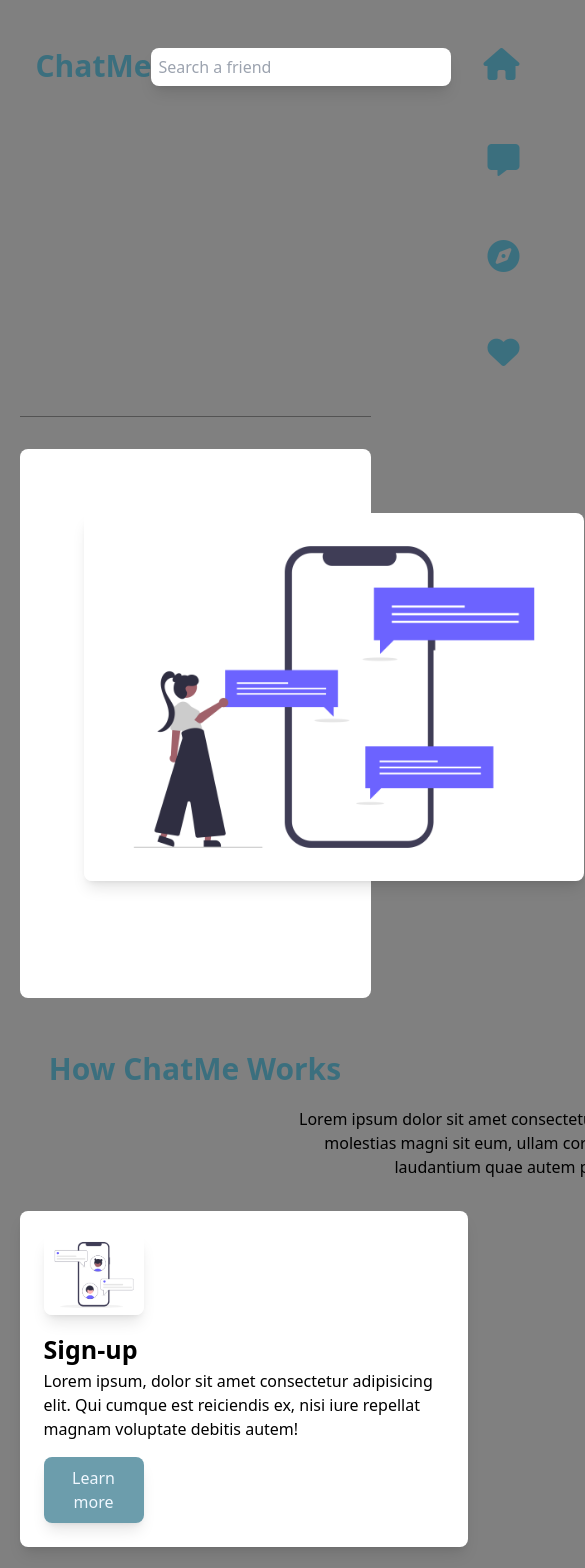
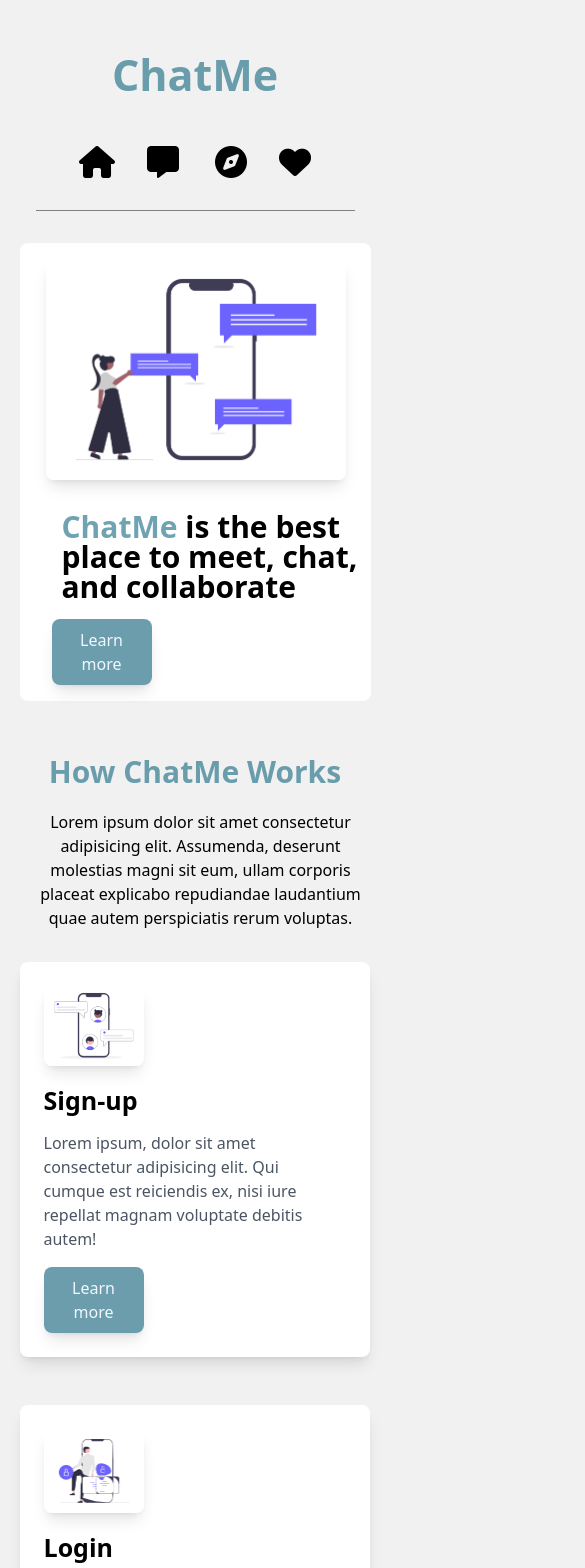
Before and after one commit to EdwardApersil/react-app, a React (Create React App) app: page / in a window 390 px wide. Shown: the top 1568 px of the page, 585 px wide, since content can reach past the window. Built offline with nearby package versions, Linux system fonts and the light colour scheme.

Commit message:
Made changes

```diff
--- a/src/components/Cta.jsx
+++ b/src/components/Cta.jsx
@@ -15,7 +15,7 @@ const Cta = () => {
                     </div>
                 </div>
 
-                <div className="cta-img">
+                <div className="cta-img ">
                     <img src={content1} alt="image" />
                 </div>
             </div>
@@ -26,8 +26,8 @@ const Cta = () => {
 const Button = () => {
     return (
         <>
-            <div className="cta-button  rounded-lg shadow-lg ">
-                <button>Learn more</button>
+            <div className="cta-button  rounded-lg ">
+                <button className='shadow-lg'>Learn more</button>
             </div>
         </>
     )
--- a/src/components/Hero.jsx
+++ b/src/components/Hero.jsx
@@ -1,18 +1,18 @@
 import hero from '../images/hero.png'
 
 
-const number = 7;
+
 
 const Hero = () => {
     return (
         <>
-            <div className="hero bg-white rounded-lg">
+            <div className="hero grid sm:grid-cols-1 md:grid-cols-2  bg-white rounded-lg">
                 <div className="hero-image">
                     <img className='shadow-lg' src={hero} alt="hero" />
                 </div>
                 <div className="hero-content">
-                    <h1> <span className="span">ChatMe</span> {number} is the best place to meet, chat, and collaborate</h1>
-                    <p>Lorem ipsum dolor sit amet, consectetur adipisicing elit. Laboriosam error, sit quisquam culpa architecto aliquam placeat dolore beatae nihil quaerat tempore sint, inventore ut ipsum temporibus quos eligendi aut tempora!</p>
+                    <h1 className=''> <span className="span">ChatMe</span> is the best place to meet, chat, and collaborate</h1>
+                    <p className="w-10 hidden">Lorem ipsum dolor sit amet, consectetur adipisicing elit. Laboriosam error, sit quisquam culpa architecto aliquam placeat dolore beatae nihil quaerat tempore sint, inventore ut ipsum temporibus quos eligendi aut tempora!</p>
                     <Button />
                 </div>
             </div>
--- a/src/components/Nav.jsx
+++ b/src/components/Nav.jsx
@@ -2,26 +2,24 @@
 const Nav = () => {
     return (
         <>
-            <div id="nav" className=" p-4 text-end font-4lg ">
+            <div id="nav" className="sm:grid-cols-4 p-4 text-end font-4lg ">
                 <div className="logo">ChatMe</div>
                 <div className="form">
                     <form action="">
                         <input className="shadow-lg" type="text" placeholder="Search a friend"/>
                     </form>
                 </div>
-                <div>
-                    <button>
-                    <i className='fas fa-home'></i>
-                </button>
-                <button>
-                    <i className='fas fa-comment-alt'></i>
-                </button>
-                <button>
-                    <i className='fas fa-compass'></i>
-                </button>
-                <button>
-                    <i className='fas fa-heart'></i>
-                </button>
+                <div className="links flex-1">
+
+                        <a href=""><i className='fas fa-home'></i></a>
+
+                        <a href=""><i className='fas fa-comment-alt'></i>  </a>
+
+                        <a href=""> <i className='fas fa-compass'></i></a>
+
+                        <a href=""><i className='fas fa-heart'></i></a>
+
+
                 </div>
             </div>
         </>
--- a/src/components/New.jsx
+++ b/src/components/New.jsx
@@ -15,21 +15,21 @@ const New = () => {
                     <div className="card  shadow-lg">
                         <img className='shadow-lg' src={content1} alt="image" />
                         <h3>Sign-up</h3>
-                        <p>Lorem ipsum, dolor sit amet consectetur adipisicing elit. Qui cumque est reiciendis ex, nisi iure repellat magnam voluptate debitis autem!</p>
+                        <p className=' text-gray-600 text-base pt-3 font-normal'>Lorem ipsum, dolor sit amet consectetur adipisicing elit. Qui cumque est reiciendis ex, nisi iure repellat magnam voluptate debitis autem!</p>
                         <Button />
                     </div>
 
                     <div className="card  shadow-lg">
                         <img className='shadow-lg' src={content2} alt="image" />
                         <h3>Login</h3>
-                        <p>Lorem ipsum, dolor sit amet consectetur adipisicing elit. Qui cumque est reiciendis ex, nisi iure repellat magnam voluptate debitis autem!</p>
+                        <p className=" text-gray-600 text-base pt-3 font-normal">Lorem ipsum, dolor sit amet consectetur adipisicing elit. Qui cumque est reiciendis ex, nisi iure repellat magnam voluptate debitis autem!</p>
                         <Button />
                     </div>
 
                     <div className="card shadow-lg">
                         <img className='shadow-lg' src={content3} alt="image" />
                         <h3>Search a Friend</h3>
-                        <p>Lorem ipsum, dolor sit amet consectetur adipisicing elit. Qui cumque est reiciendis ex, nisi iure repellat magnam voluptate debitis autem!</p>
+                        <p className="t text-gray-600 text-base pt-3 font-normal">Lorem ipsum, dolor sit amet consectetur adipisicing elit. Qui cumque est reiciendis ex, nisi iure repellat magnam voluptate debitis autem!</p>
                         <Button />
                     </div>
 
--- a/src/components/Team.jsx
+++ b/src/components/Team.jsx
@@ -22,7 +22,7 @@ function Team() {
                                 <div className="px-6 mt-16">
                                     <div className="font-bold text-3xl text-center pb-1">Andres Berlin</div>
                                     <p className="text-gray-800 text-sm text-center">Chief Executive Officer</p>
-                                    <p className="text-center text-gray-600 text-base pt-3 font-normal">The CEO's role in raising a company's corporate IQ is to establish an atmosphere that promotes knowledge sharing and collaboration.</p>
+                                    <p className="text-center text-gray-600 text-base pt-3 font-normal">Lorem ipsum dolor sit amet consectetur adipisicing elit. Impedit nulla facere repellendus mollitia accusamus nemo quisquam aut rerum animi ex?</p>
                                     <div className="w-full flex justify-center pt-5 pb-5">
                                         <a href="javascript:void(0)" className="mx-5">
                                             <div>
@@ -61,7 +61,7 @@ function Team() {
                                 <div className="px-6 mt-16">
                                     <div className="font-bold text-3xl text-center pb-1">Silene Tokyo</div>
                                     <p className="text-gray-800 text-sm text-center">Product Design Head</p>
-                                    <p className="text-center text-gray-600 text-base pt-3 font-normal">The emphasis on innovation and technology in our companies has resulted in a few of them establishing global benchmarks in product design and development.</p>
+                                    <p className="text-center text-gray-600 text-base pt-3 font-normal">Lorem ipsum dolor sit amet consectetur adipisicing elit. Impedit nulla facere repellendus mollitia accusamus nemo quisquam aut rerum animi ex?</p>
                                     <div className="w-full flex justify-center pt-5 pb-5">
                                         <a href="javascript:void(0)" className="mx-5">
                                             <div>
@@ -100,7 +100,7 @@ function Team() {
                                 <div className="px-6 mt-16">
                                     <div className="font-bold text-3xl text-center pb-1">Johnson Stone</div>
                                     <p className="text-gray-800 text-sm text-center">Manager Development</p>
-                                    <p className="text-center text-gray-600 text-base pt-3 font-normal">Our services encompass the assessment and repair of property damage caused by water, fire, smoke, or mold. We can also be a part of the restoration.</p>
+                                    <p className="text-center text-gray-600 text-base pt-3 font-normal">Lorem ipsum dolor sit amet consectetur adipisicing elit. Impedit nulla facere repellendus mollitia accusamus nemo quisquam aut rerum animi ex?</p>
                                     <div className="w-full flex justify-center pt-5 pb-5">
                                         <a href="javascript:void(0)" className="mx-5">
                                             <div>
@@ -139,7 +139,7 @@ function Team() {
                                 <div className="px-6 mt-16">
                                     <div className="font-bold text-3xl text-center pb-1">Dean Jones</div>
                                     <p className="text-gray-800 text-sm text-center">Principal Software Engineer</p>
-                                    <p className="text-center text-gray-600 text-base pt-3 font-normal">An avid open-source developer who loves to be creative and inventive. I have 20 years of experience in the field.</p>
+                                    <p className="text-center text-gray-600 text-base pt-3 font-normal">Lorem ipsum dolor sit amet consectetur adipisicing elit. Impedit nulla facere repellendus mollitia accusamus nemo quisquam aut rerum animi ex?</p>
                                     <div className="w-full flex justify-center pt-5 pb-5">
                                         <a href="javascript:void(0)" className="mx-5">
                                             <div>
@@ -178,7 +178,7 @@ function Team() {
                                 <div className="px-6 mt-16">
                                     <div className="font-bold text-3xl text-center pb-1">Rachel Adams</div>
                                     <p className="text-gray-800 text-sm text-center">Product Design Head</p>
-                                    <p className="text-center text-gray-600 text-base pt-3 font-normal">Product designer with interests in immersive computing and XR, political ventures, and emerging technologies. Able to take ideas and give them a life.</p>
+                                    <p className="text-center text-gray-600 text-base pt-3 font-normal">Lorem ipsum dolor sit amet consectetur adipisicing elit. Impedit nulla facere repellendus mollitia accusamus nemo quisquam aut rerum animi ex?</p>
                                     <div className="w-full flex justify-center pt-5 pb-5">
                                         <a href="javascript:void(0)" className="mx-5">
                                             <div>
@@ -217,7 +217,7 @@ function Team() {
                                 <div className="px-6 mt-16">
                                     <div className="font-bold text-3xl text-center pb-1">Charles Keith</div>
                                     <p className="text-gray-800 text-sm text-center">UX Designer</p>
-                                    <p className="text-center text-gray-600 text-base pt-3 font-normal">A UX designer is the voice of the customer. Our job is to look beyond the business goals. We don't just experience user interface but also questions it.</p>
+                                    <p className="text-center text-gray-600 text-base pt-3 font-normal">Lorem ipsum dolor sit amet consectetur adipisicing elit. Impedit nulla facere repellendus mollitia accusamus nemo quisquam aut rerum animi ex?</p>
                                     <div className="w-full flex justify-center pt-5 pb-5">
                                         <a href="javascript:void(0)" className="mx-5">
                                             <div>
--- a/src/index.css
+++ b/src/index.css
@@ -3,7 +3,7 @@
 @tailwind utilities;
 
 body{
-    background-color: grey;
+    background-color: rgb(241, 241, 241);
     max-width: 1220px;
     margin: 0 auto;
     width: 90vw;
@@ -16,18 +16,53 @@ body{
     display: flex;
     justify-content: space-evenly;
     border-bottom: 1px solid rgba(53, 53, 53, 0.593);
+    margin: 1rem;
 }
 
-#nav i{
-    margin: 2rem;
+.links i{
+    margin-top: 2rem;
     font-size: 2rem;
     color: rgba(12, 99, 125, 0.593);
+    padding: 1.8rem;
+}
+
+.links i:hover{
+    color: black;
 }
 
 #nav form{
     border: none;
-    margin-top: 2rem;
+    margin-top: 4rem;
     border-radius: 8px;
+    margin-left: 8rem;
+
+}
+
+@media (max-width: 768px) {
+    #nav{
+        flex-direction: column;
+        text-align: center;
+        margin-top: -2rem;
+    }
+
+    .logo{
+        margin-bottom: -1rem;
+    }
+
+    .links i{
+        padding: 16px;
+        margin-top: -5rem;
+        color: black;
+    }
+
+    .links i:hover{
+    color: rgba(12, 99, 125, 0.593);
+}
+    form input{
+        display: none;
+        /* width: 90px;
+        margin-right: 1rem; */
+    }
 
 }
 
@@ -38,8 +73,8 @@ form input{
 }
 
 .logo{
-    font-size: 30px;
-    margin-top: 1.7rem;
+    font-size: 43px;
+    margin-top: 3.7rem;
     color: rgba(12, 99, 125, 0.593);
     font-weight: bold;
 }
@@ -55,8 +90,8 @@ form input{
     opacity: 0.9;
 }
 .hero {
-    display: grid;
-    grid-template-columns: repeat(2, 1fr);
+    /* display: grid;
+    grid-template-columns: repeat(2, 1fr); */
     gap: 2rem;
     margin-top: 2rem;
     padding: 4rem;
@@ -84,13 +119,36 @@ form input{
     margin-bottom: 1rem;
 }
 
+@media (max-width: 868px) {
+    .hero-image img{
+        width: 300px;
+        align-items: center;
+        margin-left: 10px;
+    }
+
+    .hero{
+        padding: 1rem;
+    }
+
+    .hero-content h1{
+        font-size: 30px;
+        margin-left: 10px;
+        width: 300px;
+        line-height: 1.9rem;
+        margin-top: -3rem;
+
+    }
+
+
+}
+
 .span {
     color:rgba(12, 99, 125, 0.593);
 }
 
 .hero-content p{
     line-height: 1.2rem;
-    width: 400px;
+    width: 500px;
     margin-bottom: 1rem;
 }
 
@@ -115,6 +173,19 @@ form input{
     margin-left: 17rem;
 }
 
+@media (max-width: 868px) {
+    .how-content p {
+        margin-left: 1rem;
+        width: 330px;
+    }
+
+    .card{
+        width: 350px;
+    }
+
+
+}
+
 .card{
     background-color: rgb(255, 255, 255);
     border-radius: 8px;
@@ -134,7 +205,7 @@ form input{
 }
 
 .card p{
-    width: 400px;
+    width: 300px;
     margin-bottom: 1rem;
 }
 
@@ -166,13 +237,47 @@ form input{
     margin-bottom: 1rem;
 }
 
-.cta-button{
+.cta-button button{
     width: 100px;
     padding: 9px;
     color: aliceblue;
     background-color: rgba(7, 90, 115, 0.593);
     margin-top: 1.5rem;
     margin-left: 12rem;
+}
+
+@media (max-width: 768px) {
+    .cta-content h1{
+        font-size: 27px;
+        margin-left:-16rem;
+        margin-top: -2rem;
+    }
+
+    .cta-content p{
+        width: 250px;
+        margin-left: -0.5rem;
+        font-size: 12px;
+        margin-top: -1rem;
+    }
+
+    .cta-img img{
+        width: 300px;
+        margin-top: 1rem;
+        margin-left: -1rem;
+    }
+
+    .cta-button button{
+    width: 100px;
+    margin-left: -15rem;
+    padding: 9px;
+    color: aliceblue;
+    background-color: rgba(7, 90, 115, 0.593);
+    border-radius: 8px;
+    margin-top: -0.5rem;
+
+}
+
+
 }
 
 
```
